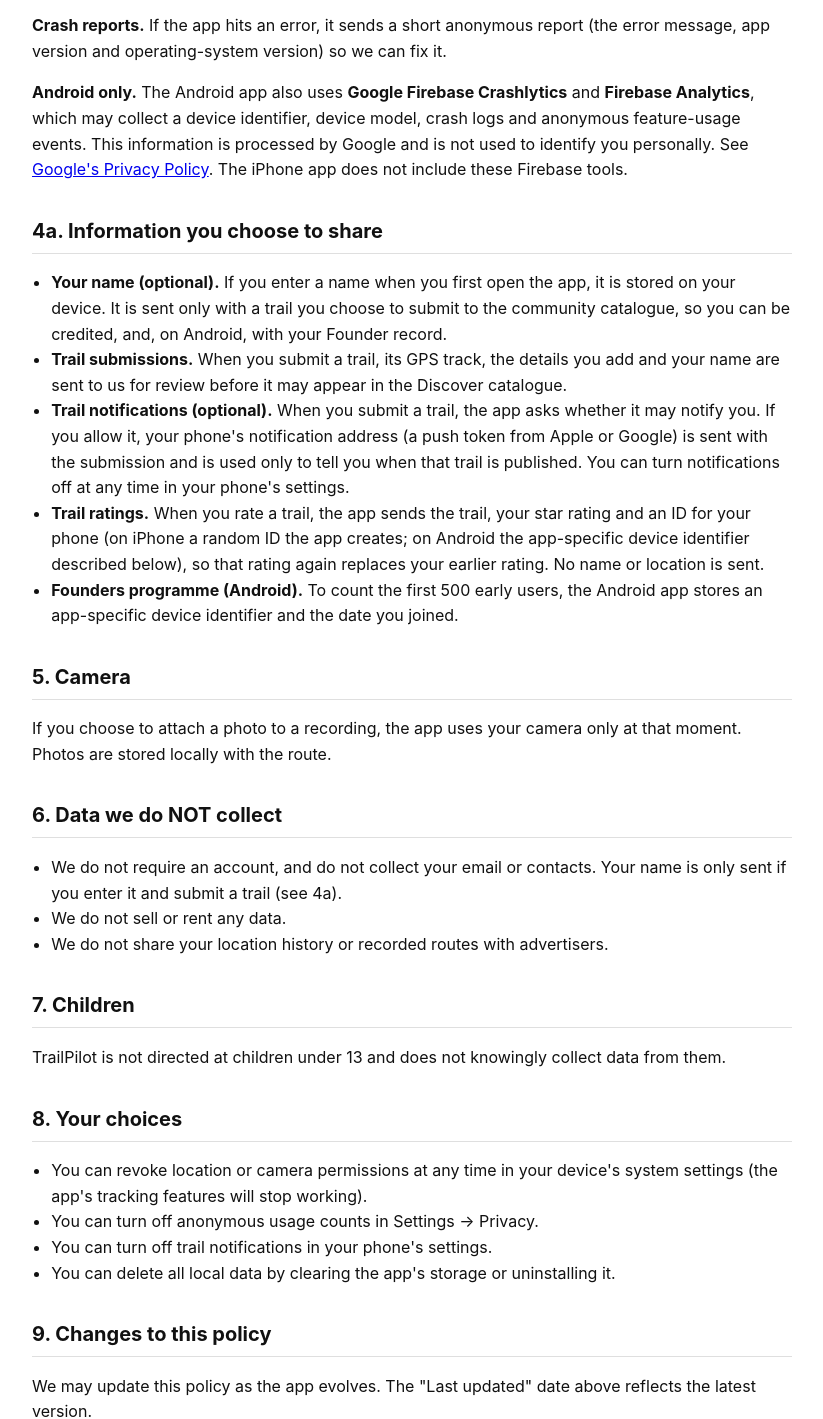
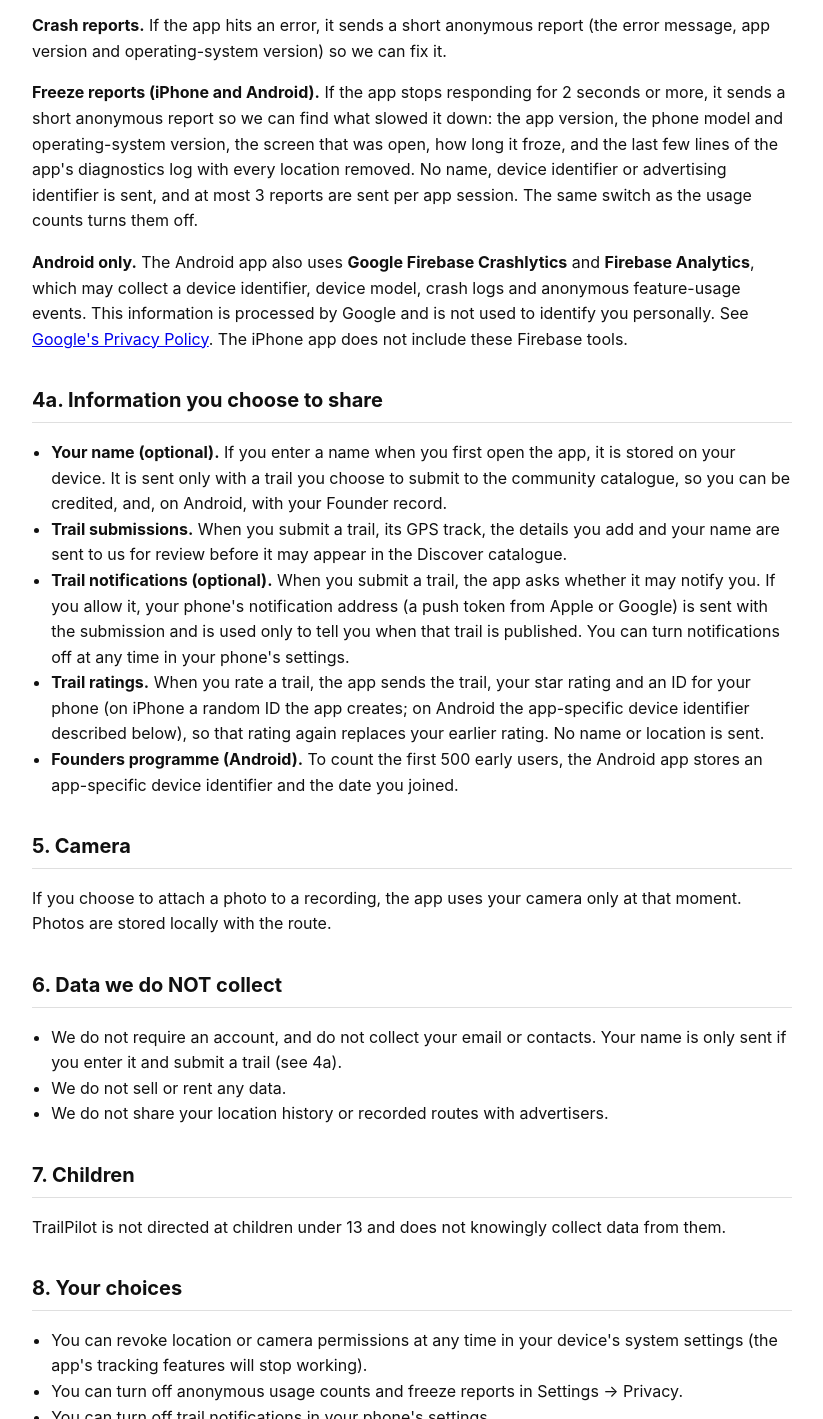
Before and after one commit to aimmetafy81/trailpilot-legal, a plain HTML site: page index.html in a window 1280 px wide. Shown: the part 1381-2800 px from the top of the page, without its empty margins (228-1051 px from the left). Drawn offline with Linux system fonts and the light colour scheme.

Commit message:
Privacy policy: anonymous freeze reports (1.0.112)

```diff
--- a/index.html
+++ b/index.html
@@ -19,7 +19,7 @@
 </head>
 <body>
   <h1>TrailPilot — Privacy Policy</h1>
-  <p class="muted">Last updated: 4 November 2026</p>
+  <p class="muted">Last updated: 10 November 2026</p>
 
   <p>
     TrailPilot ("the app", "we", "us") is a GPS navigation and route-recording
@@ -72,10 +72,17 @@
      Android) and the counter name are sent. No location, name, device identifier
      or advertising identifier is sent, so the counts cannot be linked to you or
      your phone, and they are not used for tracking or advertising. You can turn
-     this off in Settings &rarr; Privacy &rarr; "Share anonymous usage counts".</p>
+     this off in Settings &rarr; Privacy &rarr; "Share anonymous usage counts and freeze reports".</p>
   <p><strong>Crash reports.</strong> If the app hits an error, it sends a short
      anonymous report (the error message, app version and operating-system
      version) so we can fix it.</p>
+  <p><strong>Freeze reports (iPhone and Android).</strong> If the app stops responding
+     for 2 seconds or more, it sends a short anonymous report so we can find what slowed it
+     down: the app version, the phone model and operating-system version, the screen that
+     was open, how long it froze, and the last few lines of the app's diagnostics log with
+     every location removed. No name, device identifier or advertising identifier is sent,
+     and at most 3 reports are sent per app session. The same switch as the usage counts
+     turns them off.</p>
   <p><strong>Android only.</strong> The Android app also uses
      <strong>Google Firebase Crashlytics</strong> and <strong>Firebase Analytics</strong>,
      which may collect a device identifier, device model, crash logs and anonymous
@@ -124,7 +131,7 @@
   <h2>8. Your choices</h2>
   <ul>
     <li>You can revoke location or camera permissions at any time in your device's system settings (the app's tracking features will stop working).</li>
-    <li>You can turn off anonymous usage counts in Settings &rarr; Privacy.</li>
+    <li>You can turn off anonymous usage counts and freeze reports in Settings &rarr; Privacy.</li>
     <li>You can turn off trail notifications in your phone's settings.</li>
     <li>You can delete all local data by clearing the app's storage or uninstalling it.</li>
   </ul>
```
